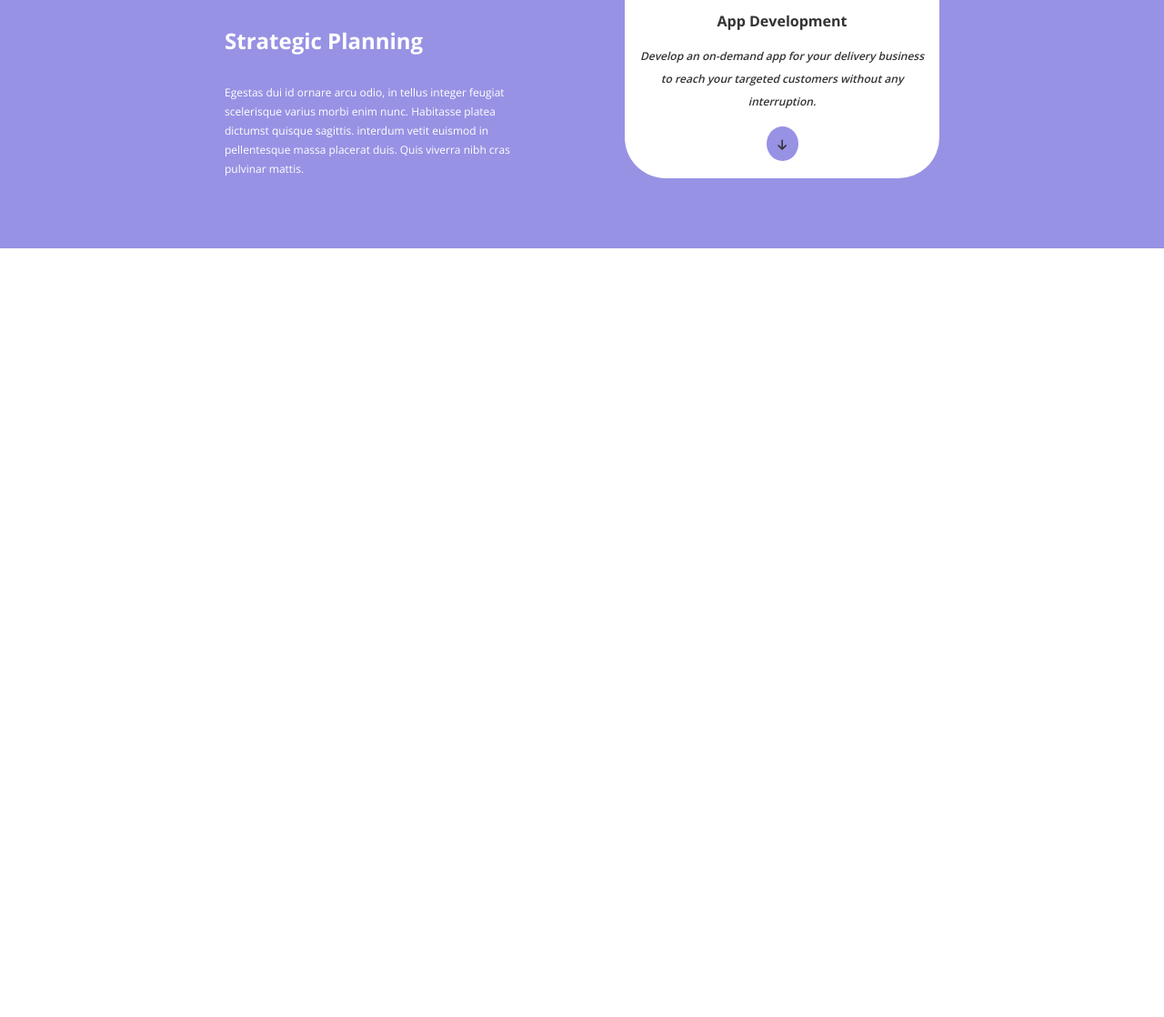
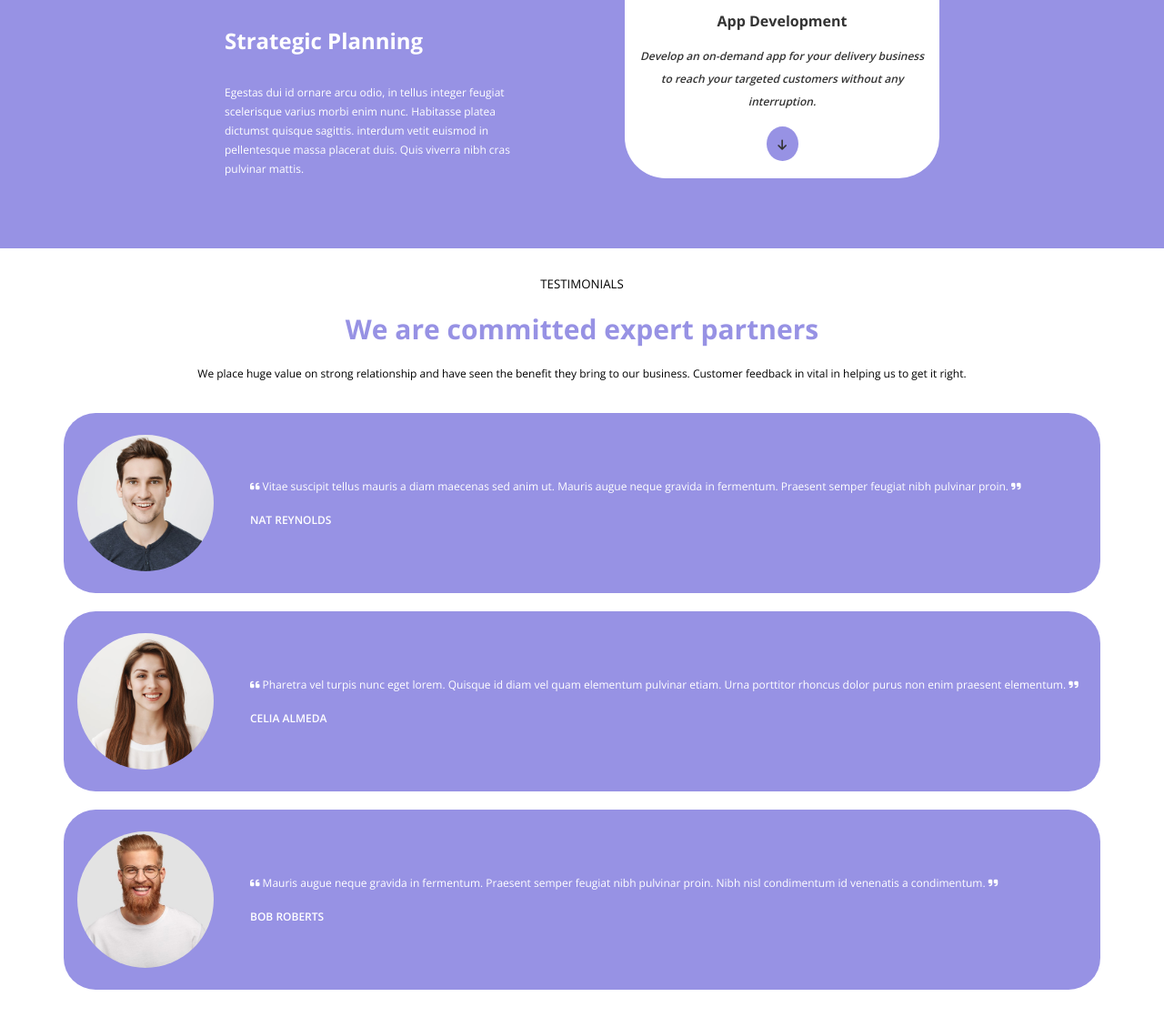
Before and after one commit to NicolaSforza93/htmlcss-responsive-layout, a plain HTML site: page index.html in a window 1280 px wide. Shown: the part 992-2110 px from the top of the page at 91% size. Before the commit the page ends 1265 px from the top, so only its background shows below. Drawn offline with nearby package versions, Linux system fonts and the light colour scheme.

Commit message:
added section testimonials

```diff
--- a/css/style.css
+++ b/css/style.css
@@ -284,7 +284,72 @@ nav .col {
     font-size: 13px;
 }
 
+/* TESTIMONIALS */
 
+.testimonials, .heading {
+    padding: 0 12px;
+}
+
+.heading-content {
+    display: flex;
+    flex-direction: column;
+    align-items: center;
+    gap: 20px;
+    padding: 0px 19px;
+    margin-bottom: 15px;
+}
+
+.heading-content h5 {
+    text-transform: uppercase;
+    font-weight: 400;
+}
+
+.heading-content h1 {
+    color: var(--purple);
+    font-size: 30px;
+}
+
+.testimony {
+    display: flex;
+    flex-direction: column;
+    align-items: center;
+    align-items: center;
+    gap: 20px;
+    background-color: var(--purple);
+    border-radius: 35px;
+    padding: 24px 15px;
+    color: var(--light);
+}
+
+.testimony figure {
+    width: 150px;
+    aspect-ratio: 1/1;
+}
+
+.testimony img {
+    width: 100%;
+    height: 100%;
+    border-radius: 50%;
+    object-fit: cover;
+}
+
+blockquote {
+    text-align: center;
+}
+
+blockquote footer {
+    text-transform: uppercase;
+    font-weight: 600;
+    font-size: 12px;
+}
+
+blockquote p {
+    margin-bottom: 20px;
+}
+
+.quote i {
+    color: var(--light);
+}
 
 
 
@@ -295,12 +360,12 @@ nav .col {
 
 
 /* DEBUG */
-/*
-.debug .container, .container-medium, .container-small {
+
+/* .debug .container, .container-medium, .container-small {
     border: 1px solid black;
     padding: 10px;
-} */
-/*
+}
+
 .debug .row {
     border: 1px solid black;
     padding: 10px;
@@ -342,6 +407,16 @@ nav .col {
         width: calc((100% / 12) * 6);
     }
 
+    .testimony {
+        flex-direction: row;
+        align-items: center;
+        gap: 40px;
+    }
+
+    blockquote {
+        text-align: left;
+    }
+
 
 }
 
--- a/index.html
+++ b/index.html
@@ -139,9 +139,68 @@
                                 </div>
                             </div>
                         </div>
-
+                    </div>
+                </div>
+            </div>
+        </section>
+        <!-- TESTIMONIALS -->
+        <section>
+            <div class="container">
+                <div class="row">
+                    <div class="col-12 heading">
+                        <div class="heading-content">
+                            <h5>Testimonials</h5>
+                            <h1>We are committed expert partners</h1>
+                            <p>We place huge value on strong relationship and have seen the benefit they bring to our business. Customer feedback in vital in helping us to get it right.</p>
+                        </div>
+                    </div>
+                    <div class="col-12 testimonials">
+                        <div class="testimony">
+                            <figure>
+                                <img src="./img/testimonial1.jpg" alt="">
+                            </figure>
+                            <blockquote>
+                                <p>
+                                    <span class="quote"><i class="fa-solid fa-quote-left"></i></span> Vitae suscipit tellus mauris a diam maecenas sed anim ut. Mauris augue neque gravida in fermentum. Praesent semper feugiat nibh pulvinar proin. <span class="quote"><i class="fa-solid fa-quote-right"></i></span>
+                                </p>
+                                <footer>
+                                    Nat Reynolds
+                                </footer>
+                            </blockquote>
+                        </div>
                     </div>
 
+                    <div class="col-12 testimonials">
+                        <div class="testimony">
+                            <figure>
+                                <img src="./img/testimonial2.jpg" alt="">
+                            </figure>
+                            <blockquote>
+                                <p>
+                                    <span class="quote"><i class="fa-solid fa-quote-left"></i></span> Pharetra vel turpis nunc eget lorem. Quisque id diam vel quam elementum pulvinar etiam. Urna porttitor rhoncus dolor purus non enim praesent elementum. <span class="quote"><i class="fa-solid fa-quote-right"></i></span>
+                                </p>
+                                <footer>
+                                    Celia Almeda
+                                </footer>
+                            </blockquote>
+                        </div>
+                    </div>
+
+                    <div class="col-12 testimonials">
+                        <div class="testimony">
+                            <figure>
+                                <img src="./img/testimonial3.jpg" alt="">
+                            </figure>
+                            <blockquote>
+                                <p>
+                                    <span class="quote"><i class="fa-solid fa-quote-left"></i></span> Mauris augue neque gravida in fermentum. Praesent semper feugiat nibh pulvinar proin. Nibh nisl condimentum id venenatis a condimentum. <span class="quote"><i class="fa-solid fa-quote-right"></i></span>
+                                </p>
+                                <footer>
+                                    Bob Roberts
+                                </footer>
+                            </blockquote>
+                        </div>
+                    </div>
                 </div>
             </div>
         </section>
```
